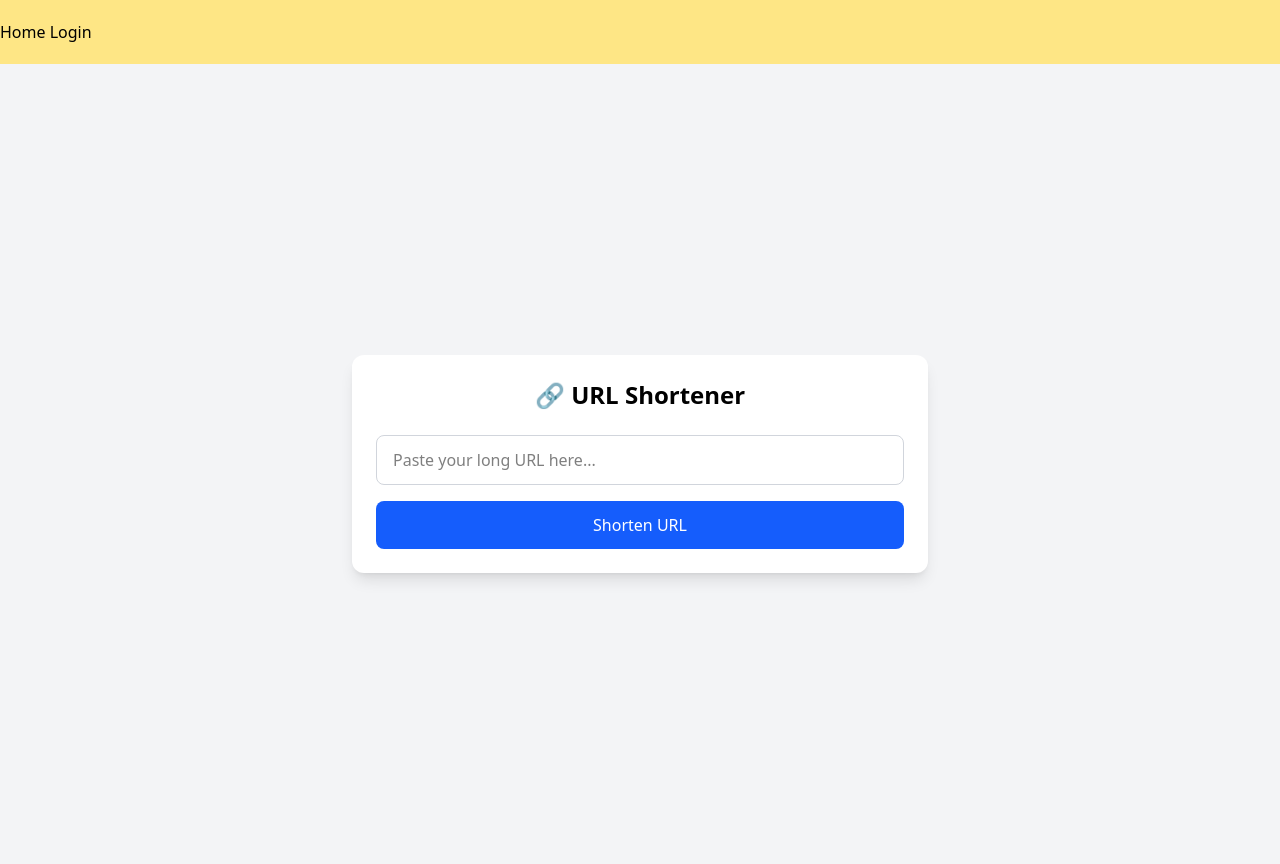
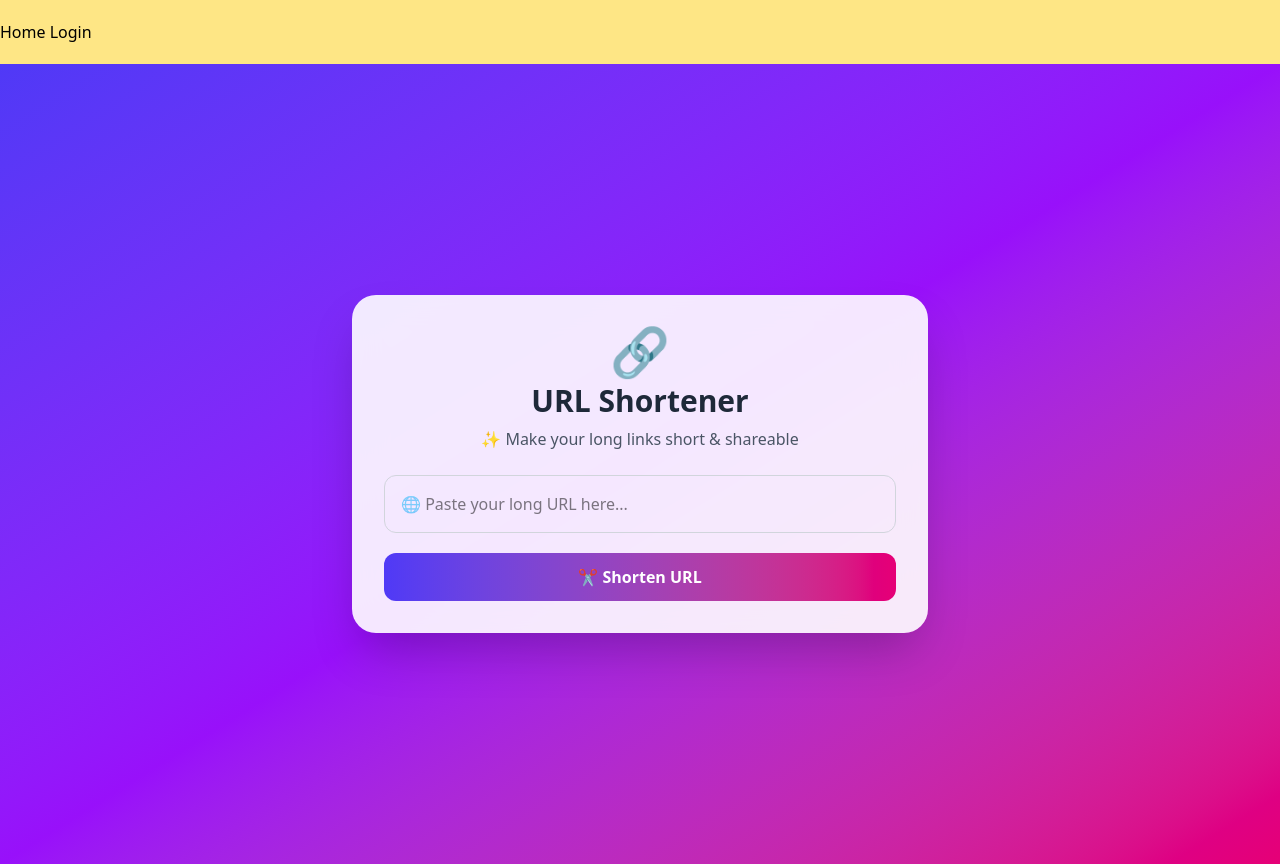
Before and after one commit to Rakib-Hassan-web/shortner-Front-end, a React (Vite) app: page / in a window 1280 px wide. Built offline with nearby package versions, Linux system fonts and the light colour scheme.

Commit message:
shortner home page

```diff
--- a/package.json
+++ b/package.json
@@ -11,6 +11,7 @@
   },
   "dependencies": {
     "@tailwindcss/vite": "^4.1.18",
+    "lucide-react": "^0.562.0",
     "react": "^19.2.0",
     "react-dom": "^19.2.0",
     "react-router": "^7.11.0",
--- a/src/Components/Shortner.jsx
+++ b/src/Components/Shortner.jsx
@@ -1,4 +1,3 @@
-
 import { useState } from "react";
 
 const Shortner = () => {
@@ -9,7 +8,6 @@ const Shortner = () => {
   const generateShortUrl = () => {
     if (!longUrl) return;
 
-    // demo short url (later backend API will replace this)
     const randomCode = Math.random().toString(36).substring(2, 7);
     const short = `https://sho.rt/${randomCode}`;
 
@@ -20,50 +18,72 @@ const Shortner = () => {
   const copyToClipboard = async () => {
     await navigator.clipboard.writeText(shortUrl);
     setCopied(true);
+
+    setTimeout(() => {
+      setCopied(false);
+    }, 3000);
   };
 
   return (
-    <div className="min-h-screen flex items-center justify-center bg-gray-100 px-4">
-      <div className="w-full max-w-xl bg-white p-6 rounded-xl shadow-lg">
+    <div className="min-h-screen flex items-center justify-center bg-gradient-to-br from-indigo-600 via-purple-600 to-pink-600 px-4">
 
-        <h1 className="text-2xl font-bold text-center mb-6">
-          🔗 URL Shortener
+      {/* Glass Card */}
+      <div className="w-full max-w-xl bg-white/90 backdrop-blur-lg p-8 rounded-3xl shadow-2xl">
+
+        {/* Header */}
+        <div className="text-center mb-6">
+          <div className="text-5xl mb-2">🔗</div>
+          <h1 className="text-3xl font-extrabold text-gray-800">
+            URL Shortener
           </h1>
+          <p className="text-gray-600 mt-2">
+            ✨ Make your long links short & shareable
+          </p>
+        </div>
 
         {/* Input */}
+        <div className="relative">
           <input
             type="url"
-          placeholder="Paste your long URL here..."
+            placeholder="🌐 Paste your long URL here..."
             value={longUrl}
             onChange={(e) => setLongUrl(e.target.value)}
-          className="w-full border border-gray-300 rounded-lg px-4 py-3 focus:outline-none focus:ring-2 focus:ring-blue-500"
+            className="w-full border border-gray-300 rounded-xl px-4 py-4
+            focus:outline-none focus:ring-2 focus:ring-purple-500"
           />
+        </div>
 
         {/* Button */}
         <button
           onClick={generateShortUrl}
-          className="w-full mt-4 bg-blue-600 hover:bg-blue-700 text-white py-3 rounded-lg font-medium transition"
+          className="w-full mt-5 bg-gradient-to-r from-indigo-600 to-pink-600
+          hover:opacity-90 text-white py-3 rounded-xl font-semibold transition"
         >
-          Shorten URL
+          ✂️ Shorten URL
         </button>
 
         {/* Result */}
         {shortUrl && (
-          <div className="mt-6 bg-gray-50 border rounded-lg p-4 flex items-center justify-between gap-2">
+          <div className="mt-6 bg-gray-50 border rounded-xl p-4 flex items-center justify-between gap-3">
             <a
               href={shortUrl}
               target="_blank"
               rel="noreferrer"
-              className="text-blue-600 truncate"
+              className="text-indigo-600 font-medium truncate"
             >
-              {shortUrl}
+              🔗 {shortUrl}
             </a>
 
             <button
               onClick={copyToClipboard}
-              className="bg-green-500 hover:bg-green-600 text-white px-4 py-2 rounded-md text-sm"
+              className={`px-4 py-2 rounded-lg text-sm font-semibold transition
+                ${
+                  copied
+                    ? "bg-green-500 text-white"
+                    : "bg-gray-200 hover:bg-gray-300 text-gray-800"
+                }`}
             >
-              {copied ? "Copied!" : "Copy"}
+              {copied ? "✅ Copied!" : "📋 Copy"}
             </button>
           </div>
         )}
```
Also changed, not shown: 1 other file (tests, documents, lock files or other folders). Lines whose indentation alone changed are shown as unchanged.
